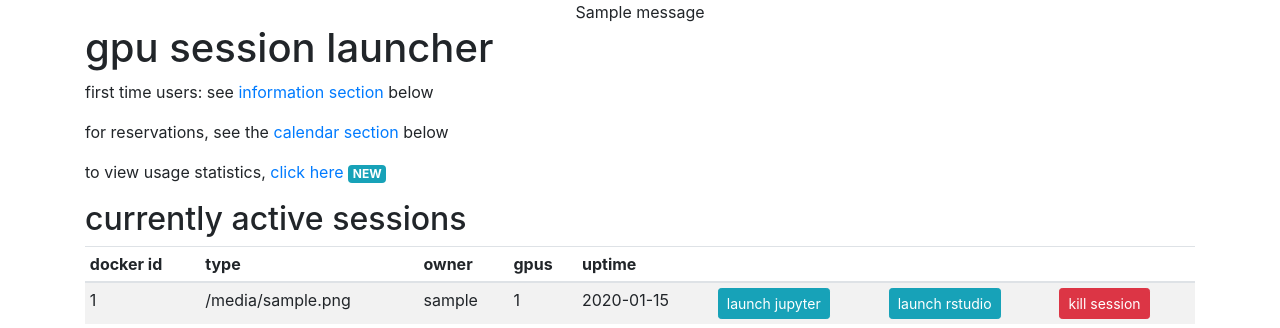
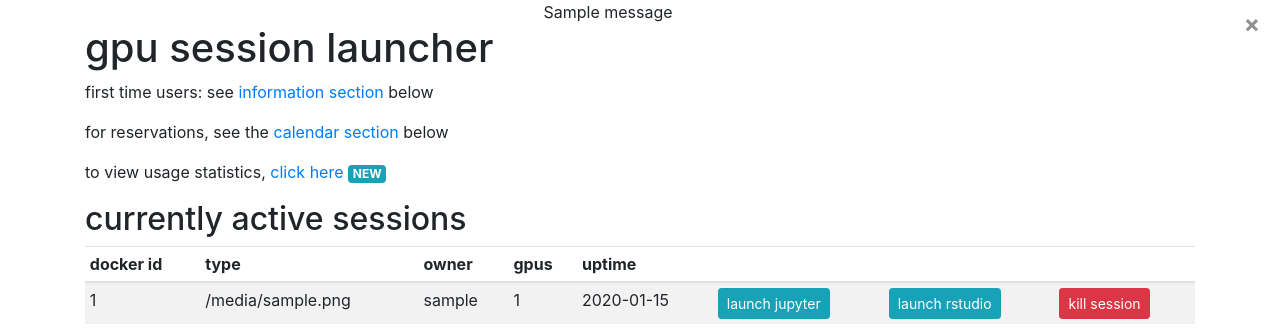
Before and after one commit to ElderResearch/gpu_launch_app, a Flask app: template app/templates/index.html in a window 1280 px wide. Shown: the top 328 px of the page. Run offline with Flask 3, Linux system fonts and the light colour scheme; the template is opened without the code that fills it: most values are stand-ins (such as "Sample title", 1, 10 or a date in 2020); one stand-in notice (Sample message) is shown; parts of the project's set-up code (start-up, migrations or seed data) failed here and were passed over; some libraries are stand-ins or nearby versions.

Commit message:
make alert messages dismissable

```diff
--- a/app/templates/layout.html
+++ b/app/templates/layout.html
@@ -1,6 +1,11 @@
 <!doctype html>
-<header>
+<html>
+    <head>
         <title>gpu session launcher</title>
+
+        <!-- Required meta tags -->
+        <meta charset="utf-8">
+        <meta name="viewport" content="width=device-width, initial-scale=1, shrink-to-fit=no">
 
         <!-- Latest compiled and minified CSS -->
         <link rel="stylesheet"
@@ -19,16 +24,22 @@
             integrity="sha384-JjSmVgyd0p3pXB1rRibZUAYoIIy6OrQ6VrjIEaFf/nJGzIxFDsf4x0xIM+B07jRM"
                 crossorigin="anonymous"></script>
 
-</header>
+    </head>
     <body>
         <div class="container">
             <div id="flash-messages">
                 {% with messages = get_flashed_messages(with_categories=true) %}
                 {% for category, message in messages %}
-            <div class="{{ category }}" style="text-align: center">{{ message }}</div>
+                <div class="{{ category }} alert-dismissible fade show" style="text-align: center" role="alert">
+                    {{ message }}
+                    <button type="button" class="close" data-dismiss="alert" aria-label="Close">
+                        <span aria-hidden="true">&times;</span>
+                    </button>
+                </div>
                 {% endfor %}
                 {% endwith %}
             </div>
             {% block body %}{% endblock %}
         </div>
     </body>
+</html>
```
Lines whose indentation alone changed are shown as unchanged.
